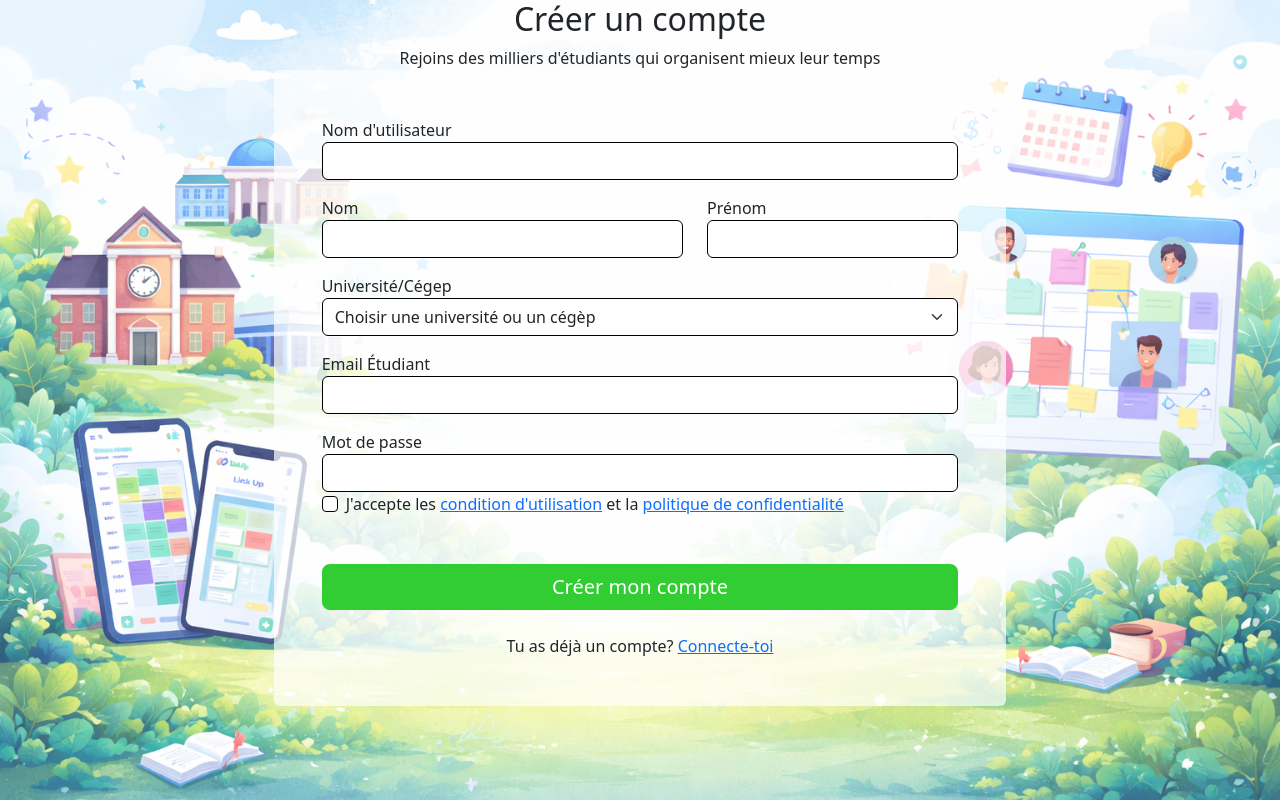
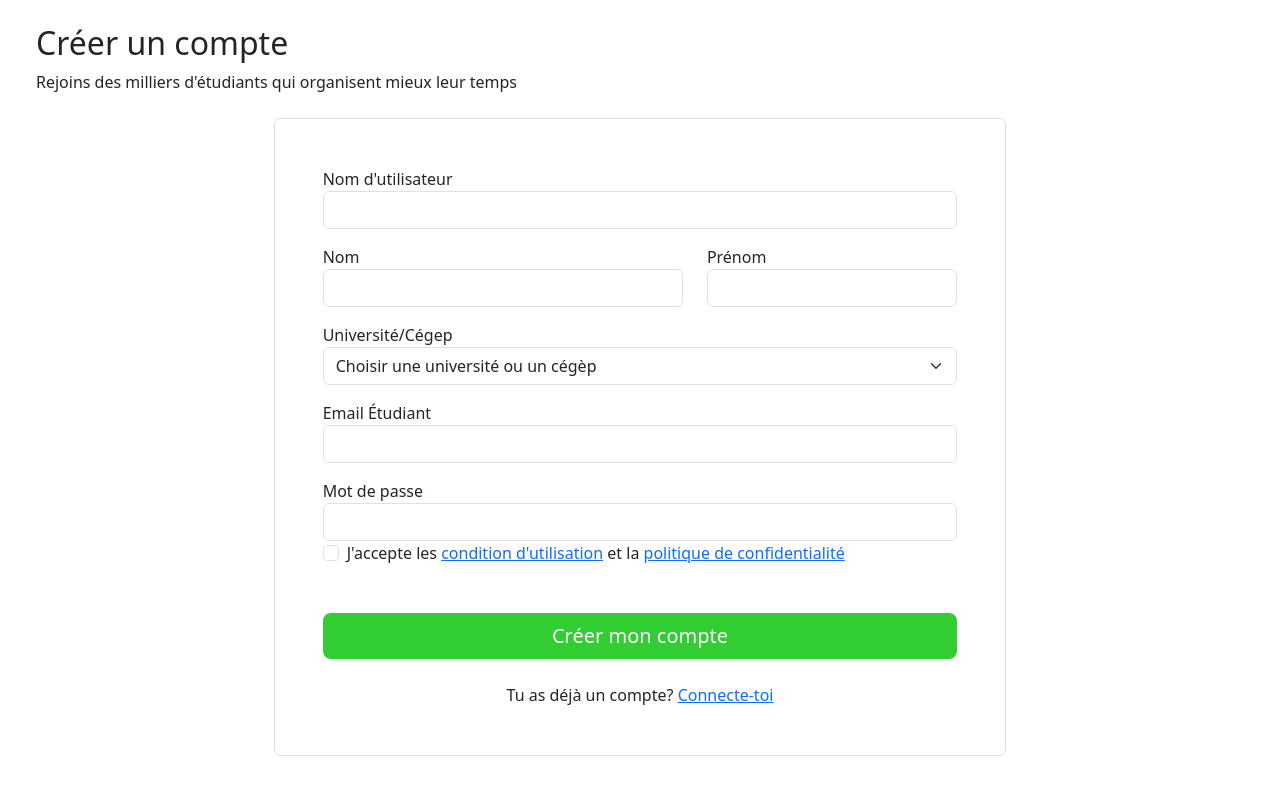
Before and after one commit to SaadK123/PROJET_APP_TRANSACTIONNELLE, a Next.js app in the folder WebApp/my-next-app/: page /SignUp in a window 1280 px wide. Built offline with nearby package versions, Linux system fonts and the light colour scheme.

Commit message:
Enlever le fond d'écran de la page sign up

```diff
--- a/WebApp/my-next-app/app/SignUp/page.tsx
+++ b/WebApp/my-next-app/app/SignUp/page.tsx
@@ -1,11 +1,9 @@
 export default function SignUpTestPage() {
   return (
     <>
-      {/* Fond d'écran, généré par chatGPT */}
-      <div className="signup-background min-h-screen bg-cover bg-center">
       {/* Head */}
       <div className="container-fluid">
-          <div className="col-7 mx-auto text-center">
+        <div className="col-7 m-4">
           <h2>Créer un compte</h2>
 
           <label>
@@ -18,27 +16,23 @@ export default function SignUpTestPage() {
             {/* Nom utilisateur */}
             <div className="mb-3">
               <label>Nom d'utilisateur</label>
-                <input className="form-control border-black" type="text" />
+              <input className="form-control " type="text" />
             </div>
             {/* Nom */}
             <div className="row mb-3">
               <div className="col-7">
                 <label>Nom</label>
-                  <input type="text" className="form-control border-black" />
+                <input type="text" className="form-control " />
               </div>
               <div className="col-5">
                 <label>Prénom</label>
-                  <input type="text" className="form-control border-black" />
+                <input type="text" className="form-control " />
               </div>
             </div>
             {/* Université / Cégep */}
             <div className="mb-3">
               <label htmlFor="school">Université/Cégep</label>
-                <select
-                  className="form-select border-black"
-                  name="school"
-                  id="school"
-                >
+              <select className="form-select " name="school" id="school">
                 <option value="">Choisir une université ou un cégèp</option>
                 {/* Cégeps */}
                 <option value="bois_de_boulogne">
@@ -72,21 +66,15 @@ export default function SignUpTestPage() {
 
             <div className="mb-3 ">
               <label>Email Étudiant</label>
-                <input
-                  type="text"
-                  className="form-control border-black"
-                ></input>
+              <input type="text" className="form-control "></input>
             </div>
             {/* Mot de passe */}
             <div className="mb-5">
               <label>Mot de passe</label>
-                <input
-                  type="text"
-                  className="form-control border-black"
-                ></input>
+              <input type="text" className="form-control "></input>
               <input
                 type="checkbox"
-                  className="form-check-input border-black"
+                className="form-check-input "
                 id="condition"
               ></input>
               <label className="form-check-label ms-2 " htmlFor="condition">
@@ -101,10 +89,7 @@ export default function SignUpTestPage() {
               </label>
             </div>
             <div className="d-grid mb-4">
-                <button
-                  className="btn btn-createAcc btn-lg border-black"
-                  type="submit"
-                >
+              <button className="btn btn-createAcc btn-lg " type="submit">
                 Créer mon compte
               </button>
             </div>
@@ -119,7 +104,6 @@ export default function SignUpTestPage() {
           </form>
         </div>
       </div>
-      </div>
     </>
   );
 }
--- a/WebApp/my-next-app/app/globals.css
+++ b/WebApp/my-next-app/app/globals.css
@@ -18,6 +18,9 @@
   background-position: center;
 }
 .signup-form {
-  background-color: rgba(255, 255, 255, 0.7);
-  border: none !important;
+  background-color: rgba(255, 255, 255) !important;
+  border: none;
 }
+body {
+  background-color: white !important;
+}
```
Lines whose indentation alone changed are shown as unchanged.
